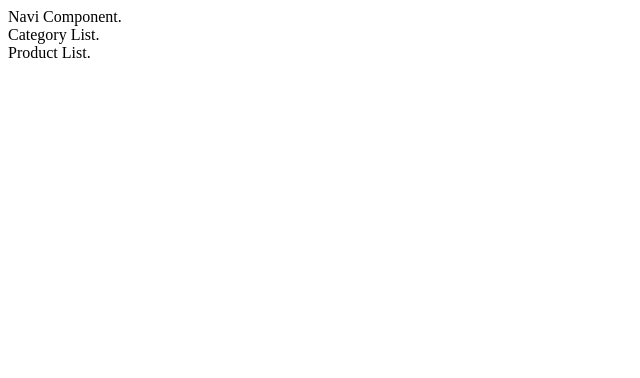
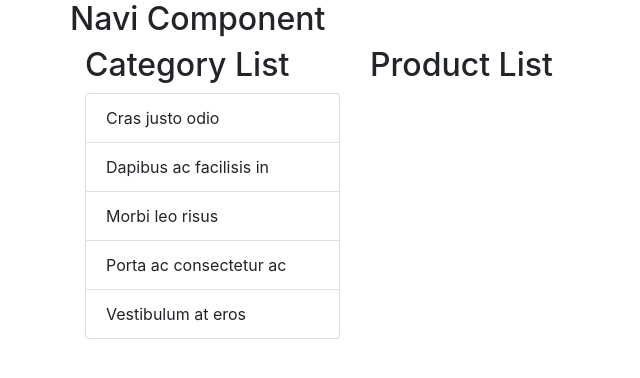
Before and after one commit to cumalitezcan/ReactJSPractice, a React (Create React App) app: page / in a window 1280 px wide. Shown: the top 378 px of the page, without its empty margins (0-640 px from the left). Built offline with nearby package versions, Linux system fonts and the light colour scheme.

Commit message:
reactstrap added

```diff
--- a/package.json
+++ b/package.json
@@ -6,9 +6,11 @@
     "@testing-library/jest-dom": "^4.2.4",
     "@testing-library/react": "^9.3.2",
     "@testing-library/user-event": "^7.1.2",
+    "bootstrap": "^4.5.3",
     "react": "^17.0.0",
     "react-dom": "^17.0.0",
-    "react-scripts": "3.4.4"
+    "react-scripts": "3.4.4",
+    "reactstrap": "^8.6.0"
   },
   "scripts": {
     "start": "react-scripts start",
--- a/src/App.js
+++ b/src/App.js
@@ -2,13 +2,22 @@ import React from 'react';
 import Navi from './Navi';
 import CategoryList from './CategoryList';
 import ProductList from './ProductList';
+import { Container, Row, Col } from 'reactstrap';
 
 function App() {
   return (
     <div>
-      <Navi />
-      <CategoryList />
-      <ProductList />
+      <Container>
+        <Row>
+          <Navi />
+        </Row>
+        <Row>
+         <Col xs="3"> <CategoryList /> </Col>
+         <Col cs="9"> <ProductList /> </Col>
+        </Row>
+      </Container>
+
+
     </div>
   );
 }
--- a/src/CategoryList.js
+++ b/src/CategoryList.js
@@ -1,10 +1,18 @@
 import React, { Component } from 'react'
+import {ListGroup, ListGroupItem} from 'reactstrap';
 
 export default class CategoryList extends Component {
     render() {
         return (
             <div>
-                Category List.
+                <h2>Category List</h2>
+                <ListGroup>
+                    <ListGroupItem>Cras justo odio</ListGroupItem>
+                    <ListGroupItem>Dapibus ac facilisis in</ListGroupItem>
+                    <ListGroupItem>Morbi leo risus</ListGroupItem>
+                    <ListGroupItem>Porta ac consectetur ac</ListGroupItem>
+                    <ListGroupItem>Vestibulum at eros</ListGroupItem>
+                </ListGroup>
             </div>
         )
     }
--- a/src/Navi.js
+++ b/src/Navi.js
@@ -4,7 +4,7 @@ class Navi extends Component {
     render() {
         return (
             <div>
-                Navi Component.
+               <h2>Navi Component</h2>
             </div>
         )
     }
--- a/src/ProductList.js
+++ b/src/ProductList.js
@@ -4,7 +4,7 @@ export default class ProductList extends Component {
     render() {
         return (
             <div>
-                Product List.
+                <h2>Product List</h2>
             </div>
         )
     }
--- a/src/index.js
+++ b/src/index.js
@@ -2,6 +2,7 @@ import React from 'react';
 import ReactDOM from 'react-dom';
 import App from './App';
 import * as serviceWorker from './serviceWorker';
+import 'bootstrap/dist/css/bootstrap.min.css'
 
 ReactDOM.render(
   <React.StrictMode>
```
Also changed, not shown: 1 other file (tests, documents, lock files or other folders).
